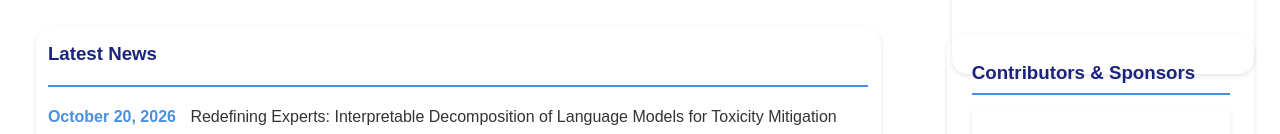
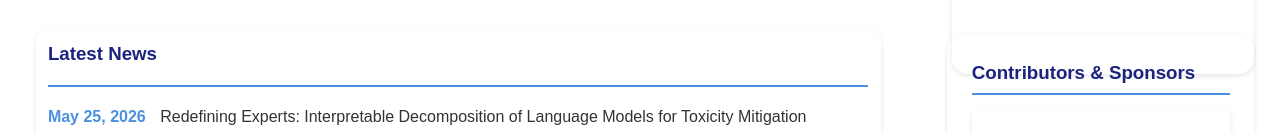
Before and after one commit to flamenlp/flamenlp.github.io, a Jekyll site: the page built from index.html, in a window 1280 px wide and 900 px high, scrolled down 679 px, cut to the strip 0-483 px from the top of the window. Shown: the part 346-480 px from the top of the strip. Built offline with Jekyll 4.4.1, drawn with Linux system fonts in a browser that asks for light colours.

Commit message:
Update news date for toxicity mitigation paper

```diff
--- a/_data/news.yml
+++ b/_data/news.yml
@@ -1,4 +1,4 @@
-- date: 20th October 2026
+- date: 25th May 2026
   content: "Redefining Experts: Interpretable Decomposition of Language Models for Toxicity Mitigation"
 
 - date: 20th October 2026
```
